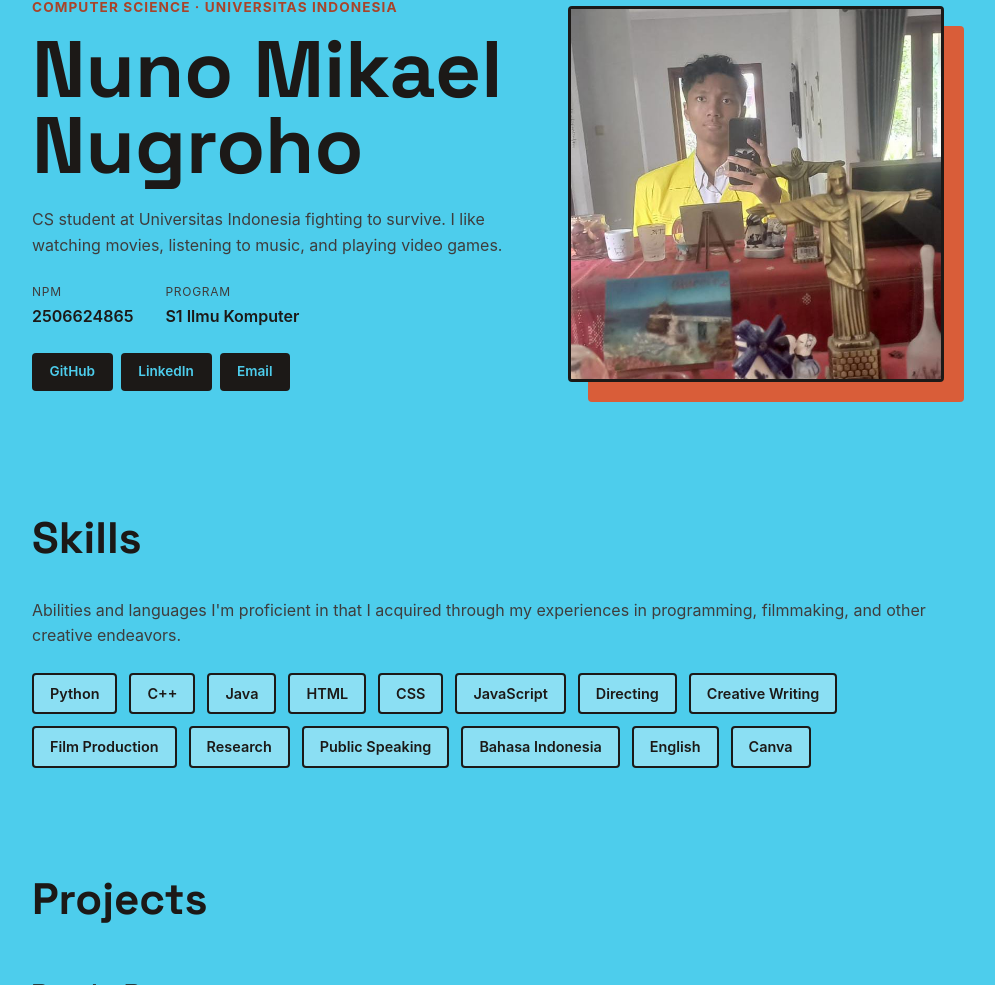
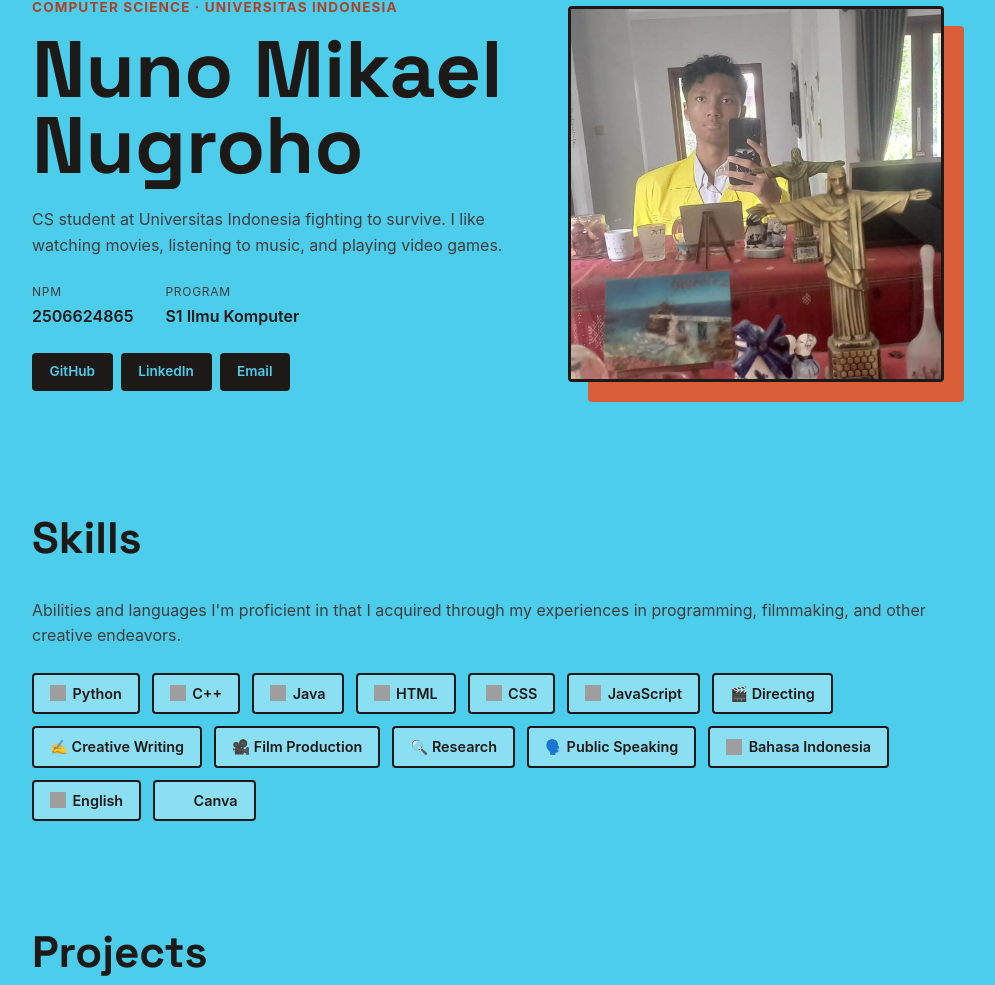
Before and after one commit to gammaknives/myportofolio, a Django app: page / in a window 1280 px wide. Shown: the part 151-1136 px from the top of the page, without its empty margins (152-1147 px from the left). Run offline with Django 5.2, Linux system fonts and the light colour scheme; grey boxes are pictures that could not be loaded.

Commit message:
Added sticky header, smooth scroll, header and footer background images, skill icons, and full screen interactivity on project images

```diff
--- a/static/css/style.css
+++ b/static/css/style.css
@@ -2,6 +2,10 @@
     margin: 0;
     padding: 0;
     box-sizing: border-box;
+}
+
+html {
+    scroll-behavior: smooth;
 }
 
 :root {
@@ -40,6 +44,12 @@ h3,
    ========================= */
 
 .site-header {
+    position: sticky;
+    top: 0;
+    z-index: 10;
+    background-image: url("https://img.magnific.com/free-vector/abstract-elegant-business-presentation-backdrop-design_1017-60098.jpg?semt=ais_hybrid&w=740&q=80");
+    background-repeat: repeat;
+    background-position: center;
     border-bottom: 3px solid var(--line);
 }
 
@@ -228,6 +238,9 @@ h3,
 }
 
 .pill {
+    display: inline-flex;
+    align-items: center;
+    gap: 0.4rem;
     font-size: 0.9rem;
     font-weight: 600;
     color: var(--ink);
@@ -239,10 +252,16 @@ h3,
     cursor: default;
 }
 
+.pill-icon {
+    width: 16px;
+    height: 16px;
+    display: inline-block;
+    flex-shrink: 0;
+}
+
 .pill:hover {
     background-color: var(--ink);
     color: var(--paper);
-    transform: translateY(-3px);
 }
 
 
@@ -359,7 +378,7 @@ h3,
 
 .project-img:hover {
     transform: scale(1.02);
-    box-shadow: 0 0 25px rgba(255, 238, 1, 0.6);
+    box-shadow: 0 0 50px rgba(255, 238, 1, 0.6);
 }
 
 .project-link {
@@ -376,18 +395,57 @@ h3,
     transform: translateX(3px);
 }
 
+.lightbox-modal {
+    display: none;
+    position: fixed;
+    z-index: 1000;
+    top: 0; left: 0;
+    width: 100vw; height: 100vh;
+    background-color: rgba(28, 25, 23, 0.85);
+    justify-content: center;
+    align-items: center;
+}
+
+/* Shows modal when targeted in URL anchor */
+.lightbox-modal:target {
+    display: flex;
+}
+
+.lightbox-content {
+    max-width: 85%;
+    max-height: 85%;
+    border: 3px solid var(--ink);
+    border-radius: var(--radius);
+}
+
+.lightbox-close {
+    position: absolute;
+    top: 20px; right: 30px;
+    font-size: 2.5rem;
+    color: var(--accent);
+    text-decoration: none;
+}
+
 
 /* =========================
    FOOTER
    ========================= */
 
 .site-footer {
-    padding: 1.5rem;
+    background-image: url("https://www.pixelstalk.net/wp-content/uploads/images6/Light-Blue-Backgrounds-HD.jpg");
+    background-size: cover;
+    background-position: center;
     color: var(--text-muted);
     font-size: 0.85rem;
     border-top: 3px solid var(--line);
+    padding: 1.5rem;
 }
 
+.hero,
+.skills,
+.projects {
+    scroll-margin-top: 80px;
+}
 
 /* =========================
    MOBILE RESPONSIVENESS
--- a/templates/index.html
+++ b/templates/index.html
@@ -91,22 +91,49 @@
                     Abilities and languages I'm proficient in that I acquired through my
                     experiences in programming, filmmaking, and other creative endeavors.
                 </p>
-                <div class="skills-pills">
-                    <span class="pill">Python</span>
-                    <span class="pill">C++</span>
-                    <span class="pill">Java</span>
-                    <span class="pill">HTML</span>
-                    <span class="pill">CSS</span>
-                    <span class="pill">JavaScript</span>
-                    <span class="pill">Directing</span>
-                    <span class="pill">Creative Writing</span>
-                    <span class="pill">Film Production</span>
-                    <span class="pill">Research</span>
-                    <span class="pill">Public Speaking</span>
-                    <span class="pill">Bahasa Indonesia</span>
-                    <span class="pill">English</span>
-                    <span class="pill">Canva</span>
-                </div>
+<div class="skills-pills">
+    <span class="pill">
+        <img src="https://thumb.wikimedia.org/wikipedia/commons/thumb/c/c3/Python-logo-notext.svg/3840px-Python-logo-notext.svg.png?utm_source=commons.wikimedia.org&utm_campaign=index&utm_content=thumbnail" class="pill-icon" alt="">
+        Python
+    </span>
+    <span class="pill">
+        <img src="https://thumb.wikimedia.org/wikipedia/commons/thumb/1/18/ISO_C%2B%2B_Logo.svg/330px-ISO_C%2B%2B_Logo.svg.png?utm_source=commons.wikimedia.org&utm_campaign=index&utm_content=thumbnail&_=20170928190710" class="pill-icon" alt="">
+        C++
+    </span>
+    <span class="pill">
+        <img src="https://cdn-icons-png.flaticon.com/512/5968/5968282.png" class="pill-icon" alt="">
+        Java
+    </span>
+    <span class="pill">
+        <img src="https://cdn-icons-png.flaticon.com/512/5968/5968267.png" class="pill-icon" alt="">
+        HTML
+    </span>
+    <span class="pill">
+        <img src="https://cdn-icons-png.flaticon.com/512/5968/5968242.png" class="pill-icon" alt="">
+        CSS
+    </span>
+    <span class="pill">
+        <img src="https://upload.wikimedia.org/wikipedia/commons/6/6a/JavaScript-logo.png?utm_source=commons.wikimedia.org&utm_campaign=index&utm_content=original" class="pill-icon" alt="">
+        JavaScript
+    </span>
+    <span class="pill">🎬 Directing</span>
+    <span class="pill">✍️ Creative Writing</span>
+    <span class="pill">🎥 Film Production</span>
+    <span class="pill">🔍 Research</span>
+    <span class="pill">🗣️ Public Speaking</span>
+    <span class="pill">
+        <img src="https://flagcdn.com/24x18/id.png" class="pill-icon" alt="">
+        Bahasa Indonesia
+    </span>
+    <span class="pill">
+        <img src="https://flagcdn.com/24x18/gb.png" class="pill-icon" alt="">
+        English
+    </span>
+    <span class="pill">
+        <img src="https://www.canva.com/favicon.ico" class="pill-icon" alt="">
+        Canva
+    </span>
+</div>
             </div>
         </section>
 
```
Also changed, not shown: other parts of templates/index.html (+36 -36 lines), static/img/bonekabayangan.png (added), static/img/kartulfull.png (added).
